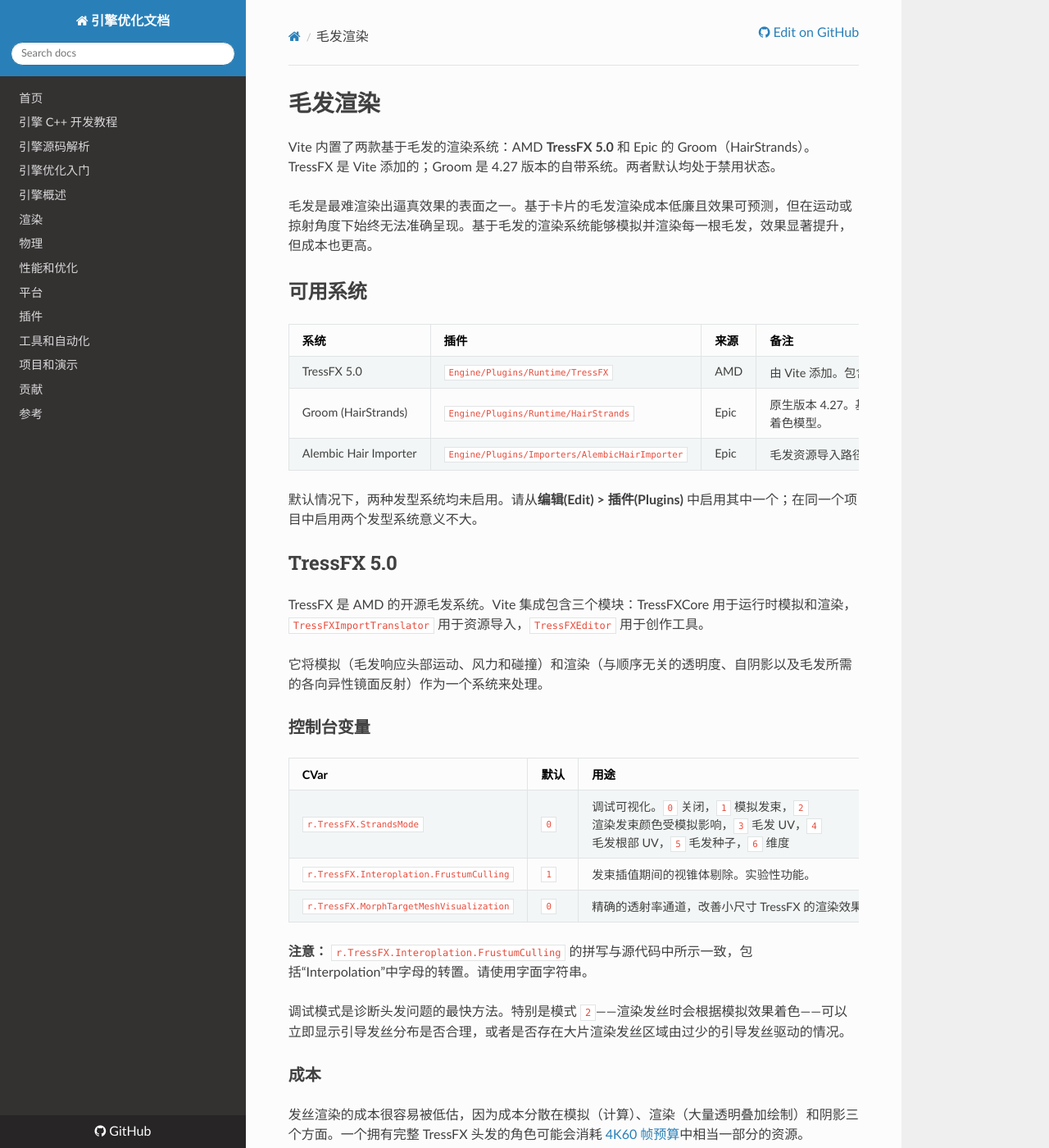
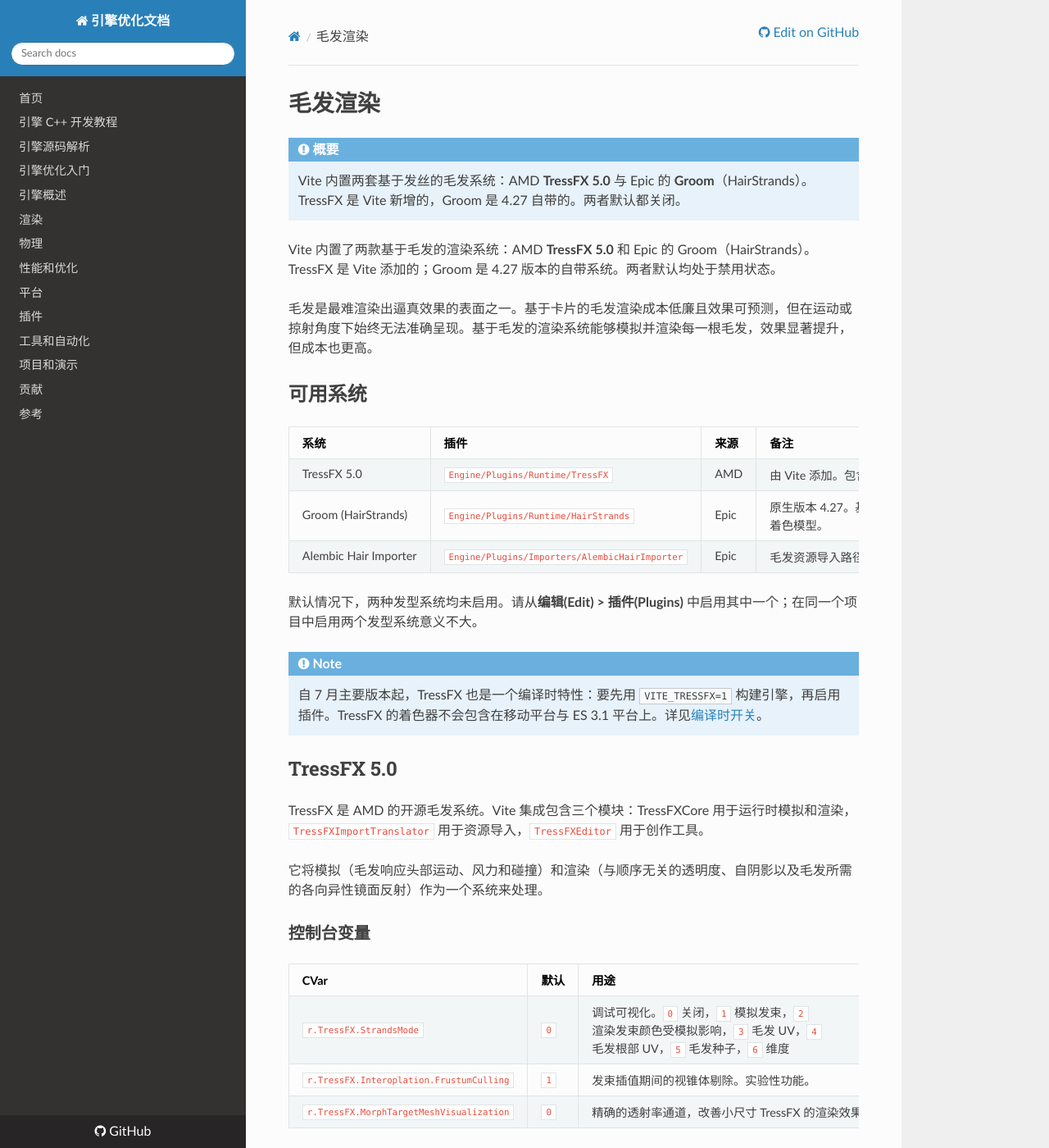
Before and after one commit to OpenHUTB/cpp, an MkDocs documentation site: the page built from docs/optimization/Rendering/Hair-Rendering.md, in a window 1280 px wide and 1400 px high. Shown: the whole window at 82% size. Built offline with MkDocs 1.6.1, drawn with Linux system fonts in a browser that asks for light colours; nearby versions of some CDN libraries; a script that is not in the unit is left out; some of the changed text lies outside the part shown.

Commit message:
docs: 补回毛发渲染页的编译时开关与帮助文本说明
- 原文 note 写明 TressFX 自 7 月主要版本起需要 VITE_TRESSFX=1 构建，且着色器不包含在移动与 ES 3.1 平台，原译缺
- 原文还有一段：引擎里这两个 CVar 的帮助文本与实际作用不符（提到缓冲区交换与透射通道），应以 TressFXManager.cpp 为准
- 补「概要」note

```diff
--- a/docs/optimization/Rendering/Hair-Rendering.md
+++ b/docs/optimization/Rendering/Hair-Rendering.md
@@ -1,4 +1,7 @@
 # 毛发渲染
+
+!!! note "概要"
+    Vite 内置两套基于发丝的毛发系统：AMD **TressFX 5.0** 与 Epic 的 **Groom**（HairStrands）。TressFX 是 Vite 新增的，Groom 是 4.27 自带的。两者默认都关闭。
 
 Vite 内置了两款基于毛发的渲染系统：AMD **TressFX 5.0** 和 Epic 的 Groom（HairStrands）。TressFX 是 Vite 添加的；Groom 是 4.27 版本的自带系统。两者默认均处于禁用状态。
 
@@ -16,6 +19,9 @@ Vite 内置了两款基于毛发的渲染系统：AMD **TressFX 5.0** 和 Epic
 
 默认情况下，两种发型系统均未启用。请从**编辑(Edit) > 插件(Plugins)** 中启用其中一个；在同一个项目中启用两个发型系统意义不大。
 
+!!! note
+    自 7 月主要版本起，TressFX 也是一个编译时特性：要先用 `VITE_TRESSFX=1` 构建引擎，再启用插件。TressFX 的着色器不会包含在移动平台与 ES 3.1 平台上。详见[编译时开关](../Performance/Compile-Time-Switches.md)。
+
 ## TressFX 5.0
 
 TressFX 是 AMD 的开源毛发系统。Vite 集成包含三个模块：TressFXCore 用于运行时模拟和渲染，`TressFXImportTranslator` 用于资源导入，`TressFXEditor` 用于创作工具。
@@ -31,7 +37,10 @@ TressFX 是 AMD 的开源毛发系统。Vite 集成包含三个模块：TressFXC
 | `r.TressFX.Interoplation.FrustumCulling` | `1` | 发束插值期间的视锥体剔除。实验性功能。 |
 | `r.TressFX.MorphTargetMeshVisualization` | `0` | 精确的透射率通道，改善小尺寸 TressFX 的渲染效果 |
 
-**注意：** `r.TressFX.Interoplation.FrustumCulling` 的拼写与源代码中所示一致，包括“Interpolation”中字母的转置。请使用字面字符串。
+!!! note
+    `r.TressFX.Interoplation.FrustumCulling` 的拼写与源码里一致，`Interpolation` 里的字母也照原样颠倒。请原样使用这个字符串。
+
+    引擎里这两个变量的帮助文本与实际作用对不上（写的是缓冲区交换和一个透射通道）。上面的说明以 `TressFXManager.cpp` 的代码为准。
 
 调试模式是诊断头发问题的最快方法。特别是模式 `2`——渲染发丝时会根据模拟效果着色——可以立即显示引导发丝分布是否合理，或者是否存在大片渲染发丝区域由过少的引导发丝驱动的情况。
 
```
